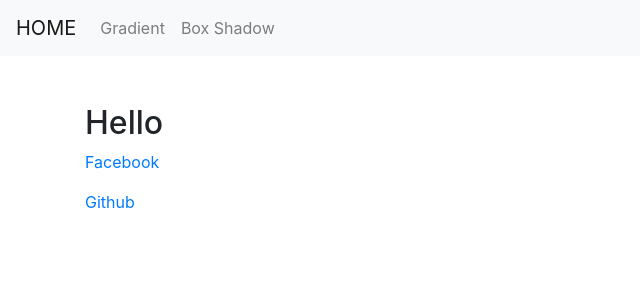
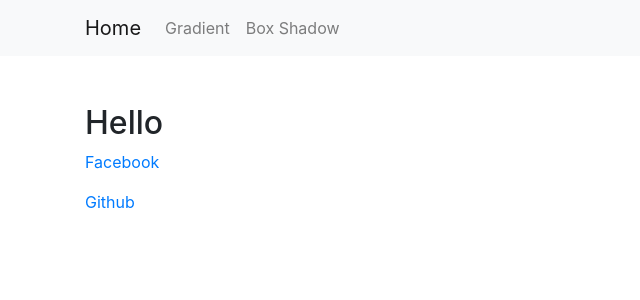
Before and after one commit to craftzbay/CSS-generator, an Angular app: page / in a window 1280 px wide. Shown: the top 300 px of the page, without its empty margins (0-640 px from the left). Built offline with nearby package versions, Linux system fonts and the light colour scheme; what ngx-color-picker would draw is missing.

Commit message:
navbar contained

```diff
--- a/src/app/navbar/navbar.component.html
+++ b/src/app/navbar/navbar.component.html
@@ -1,4 +1,5 @@
 <nav class="navbar navbar-expand-lg navbar-light bg-light">
+    <div class="container">
         <a class="navbar-brand" routerLink="/">{{title}}</a>
         <button class="navbar-toggler" type="button" data-toggle="collapse" data-target="#navbarSupportedContent"
             aria-controls="navbarSupportedContent" aria-expanded="false" aria-label="Toggle navigation">
@@ -15,4 +16,5 @@
                 </li>
             </ul>
         </div>
+    </div>
 </nav>
--- a/src/app/navbar/navbar.component.ts
+++ b/src/app/navbar/navbar.component.ts
@@ -6,7 +6,7 @@ import { Component, OnInit } from '@angular/core';
   styleUrls: ['./navbar.component.css']
 })
 export class NavbarComponent implements OnInit {
-  title: string = 'HOME';
+  title: string = 'Home';
   constructor() {}
 
   ngOnInit() {}
```
Lines whose indentation alone changed are shown as unchanged.
